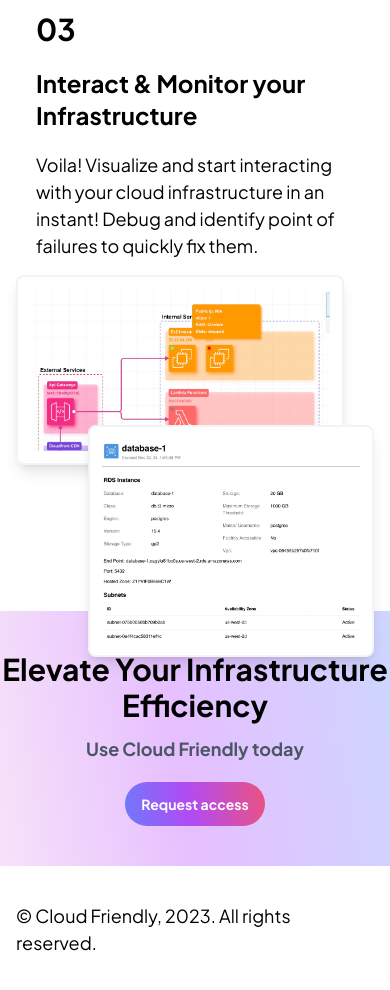
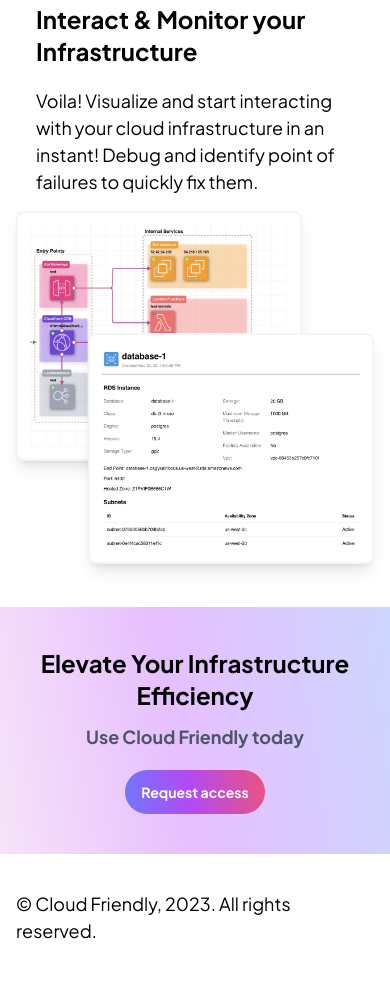
Before and after one commit to HoaX7/cloudview, an Astro site in the folder landing-page/www/: page / in a window 390 px wide. Shown: the part 4211-5201 px from the top of the page. Built offline with nearby package versions, Linux system fonts and the light colour scheme; Astro itself is replaced by a stand-in of ours.

Commit message:
ui enhancement for responsive design

```diff
--- a/landing-page/www/src/components/BrandLogo.astro
+++ b/landing-page/www/src/components/BrandLogo.astro
@@ -9,11 +9,12 @@
 
 <a
 	class={clsx(
-		"flex items-center font-bold text-[#478af5]",
+		"flex items-center font-bold",
 		Astro.props.size === "2xl" ? "text-2xl" : Astro.props.size === "3xl" ? "text-3xl" : "text-xl",
 	)}
 	id="logo"
 	href="/"
+	style="color: #478af5;"
 >
 	<img
 		src="/assets/images/cloudfriendly-logo.svg"
--- a/landing-page/www/src/components/landing/howItWorks/HowItWorks.astro
+++ b/landing-page/www/src/components/landing/howItWorks/HowItWorks.astro
@@ -33,7 +33,7 @@
 					<section
 						id={item.id}
 						class={clsx(
-							i === 0 ? "mt-10" : "mt-28",
+							i === 0 ? "mt-10" : "md:mt-28 mt-20",
 						)}
 					>
 						<div class={clsx("grid grid-cols-2 gap-4 h-full")}>
@@ -46,7 +46,7 @@
 								class={clsx(
 									"px-5 col-span-2 md:col-span-1 flex flex-col",
 									i !== 1 ? "md:items-end md:text-end" : "",
-									i === 2 ? "lg:justify-start md:justify-center lg:mt-24" : "md:justify-center"
+									i === 2 ? "md:justify-center" : "md:justify-center"
 								)}
 							>
 								<div class="font-extrabold text-3xl">
@@ -70,14 +70,14 @@
 							{i === 2 && (
 								<div
 									class={clsx(
-										"col-span-2 md:col-span-1 h-60 md:h-80 lg:h-500",
+										"col-span-2 md:col-span-1 h-80 lg:h-500",
 									)}
 								>
-									<div>
+									<div class="">
 										<div class={clsx("border-gray-100 border-2 shadow-lg p-3",
-											"rounded-lg w-11/12 2xl:w-4/5")}>
+											"rounded-lg bg-white w-4/5")}>
 											<img
-												src="/assets/images/diagnose.webp"
+												src="/assets/images/cloudview1.webp"
 												alt="debug-cloud"
 												class=""
 												width="100%"
@@ -90,8 +90,8 @@
 										<div
 											class={clsx(
 												"shadow-lg rounded-lg p-3",
-												"border-gray-100 border-2 z-20 bg-white",
-												"relative -mt-10 w-4/5 2xl:w-3/5 2xl:-mt-32"
+												"border-gray-100 border-2 bg-white",
+												"w-4/5 z-20 relative -mt-32 lg:-mt-48 2xl:-mt-96"
 											)}
 										>
 											<img
--- a/landing-page/www/src/pages/index.astro
+++ b/landing-page/www/src/pages/index.astro
@@ -49,8 +49,8 @@
 			<HowItWorks />
 		</div>
 	</section>
-	<section id="get-started" class="mt-10 pb-10 slate-gradient text-center">
-		<h2 class="text-3xl font-bold pt-10">Elevate Your Infrastructure Efficiency</h2>
+	<section id="get-started" class="mt-5 2xl:mt-20 pb-10 slate-gradient text-center">
+		<h2 class="text-2xl md:text-3xl font-bold pt-10">Elevate Your Infrastructure Efficiency</h2>
 		<p class="font-semibold text-gray-600 mt-3">Use Cloud Friendly today</p>
 		<div class="mt-5">
 			<button
```
Also changed, not shown: landing-page/www/public/assets/images/cloudview1.webp (added).
